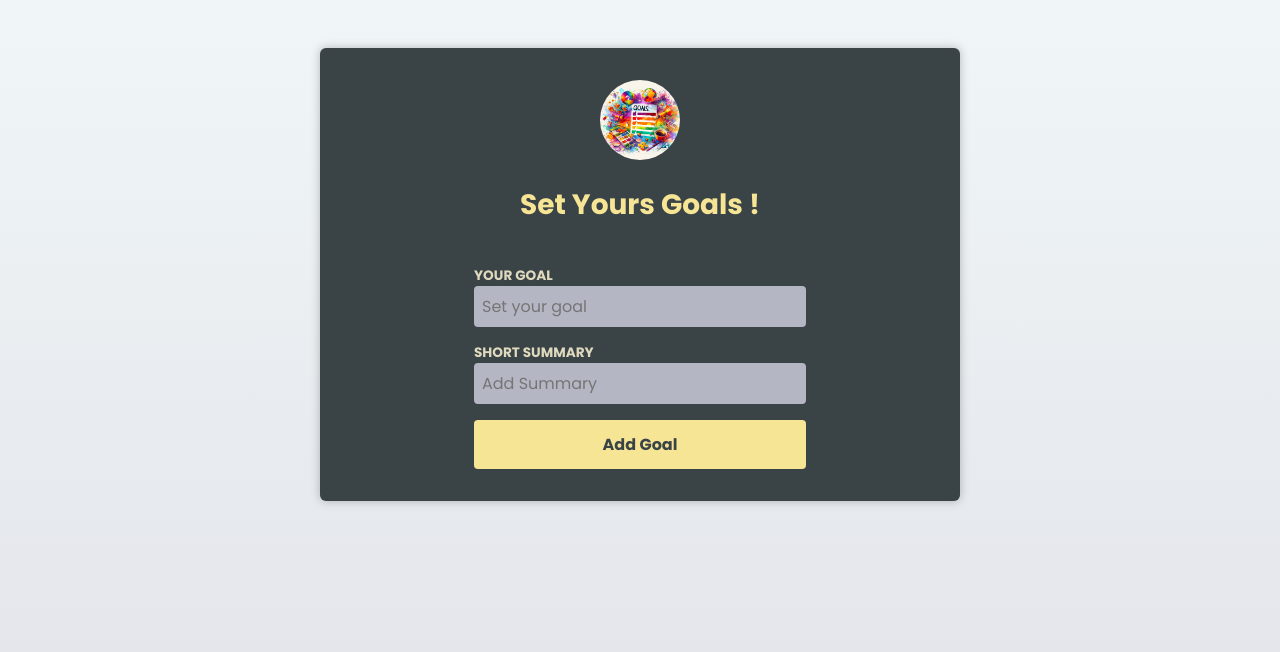
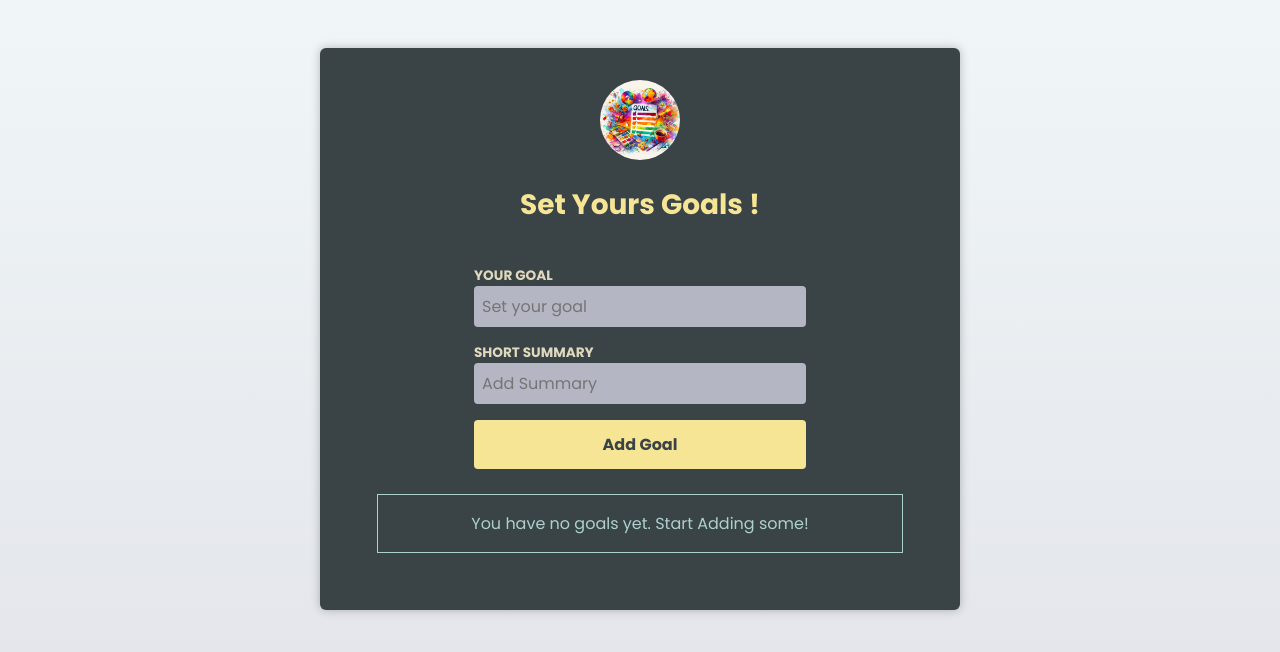
Before and after one commit to KaranMeghe/React-TypeScript, a React (Vite) app in the folder React_Ts_Basics/: page / in a window 1280 px wide. Shown: the top 652 px of the page. Built offline with nearby package versions, Linux system fonts and the light colour scheme.

Commit message:
Add - New CourseGoal component added

```diff
--- a/React_Ts_Basics/src/Components/Button/Button.tsx
+++ b/React_Ts_Basics/src/Components/Button/Button.tsx
@@ -1,6 +1,5 @@
 interface ButtonProps {
   onClick?: () => void;
-  //   className?: string;
   children: React.ReactNode;
 }
 
--- a/React_Ts_Basics/src/Components/CourseGoal.tsx
+++ b/React_Ts_Basics/src/Components/CourseGoal.tsx
@@ -1,4 +1,5 @@
-import { Card } from "./index";
+import { ReactNode } from "react";
+import { Card, InfoBox } from "./index";
 import { Goals } from "../App";
 
 interface CourseGoalProps {
@@ -16,10 +17,27 @@ const CourseGoal = ({ goals, setGoals }: CourseGoalProps) => {
     );
   };
 
-  console.log(goals);
+  if (goals.length === 0) {
+    return (
+      <InfoBox mode="hint" className="infobox">
+        You have no goals yet. Start Adding some!
+      </InfoBox>
+    );
+  }
+
+  let warningBox: ReactNode;
+
+  if (goals.length >= 4) {
+    warningBox = (
+      <InfoBox mode="warning" className="infobox-warning">
+        You have too many courses in basket.
+      </InfoBox>
+    );
+  }
 
   return (
-    <article>
+    <article className="box">
+      {warningBox}
       <ul>
         {goals &&
           goals.map((goal) => {
--- a/React_Ts_Basics/src/Components/Header/Header.tsx
+++ b/React_Ts_Basics/src/Components/Header/Header.tsx
@@ -26,7 +26,7 @@ const Header = ({ image, children, goals, setGoals }: HeaderProps) => {
       },
     ];
 
-    input && summary && setGoals(updatedGoals);
+    input.length >= 2 && summary.length >= 5 && setGoals(updatedGoals);
   };
 
   return (
--- /dev/null
+++ b/React_Ts_Basics/src/Components/InfoBox/InfoBox.tsx
@@ -0,0 +1,26 @@
+import { ReactNode } from "react";
+
+interface InfoBoxProps {
+  mode: "hint" | "warning";
+  children: ReactNode;
+  className: string;
+}
+
+const InfoBox = ({ mode, children, className }: InfoBoxProps) => {
+  if (mode === "hint") {
+    return (
+      <aside className={className}>
+        <p>{children}</p>
+      </aside>
+    );
+  }
+
+  return (
+    <aside className={className}>
+      <h2>Warning</h2>
+      <p>{children}</p>
+    </aside>
+  );
+};
+
+export default InfoBox;
--- a/React_Ts_Basics/src/Components/index.ts
+++ b/React_Ts_Basics/src/Components/index.ts
@@ -3,4 +3,5 @@ import Card from "./Card/Card";
 import Button from "./Button/Button";
 import Header from "./Header/Header";
 import Input from "./Input/Input";
-export { CourseGoal, Card, Button, Header, Input };
+import InfoBox from "./InfoBox/InfoBox";
+export { CourseGoal, Card, Button, Header, Input, InfoBox };
--- a/React_Ts_Basics/src/index.css
+++ b/React_Ts_Basics/src/index.css
@@ -1,11 +1,11 @@
-@import url('https://fonts.googleapis.com/css2?family=Poppins:wght@400;700&display=swap');
+@import url("https://fonts.googleapis.com/css2?family=Poppins:wght@400;700&display=swap");
 
 * {
   box-sizing: border-box;
 }
 
 html {
-  font-family: 'Poppins', sans-serif;
+  font-family: "Poppins", sans-serif;
 }
 
 body {
@@ -130,3 +130,21 @@ li button:hover {
   text-align: center;
   color: #acd1ce;
 }
+
+.box {
+  margin: 25px;
+}
+
+.infobox {
+  text-align: center;
+  color: #acd1ce;
+  border: 1px solid #acd1ce;
+  margin: 25px;
+}
+
+.infobox-warning {
+  color: #ff6969;
+  border: 1px solid #ff6969;
+  text-align: center;
+  margin: 25px;
+}
```
